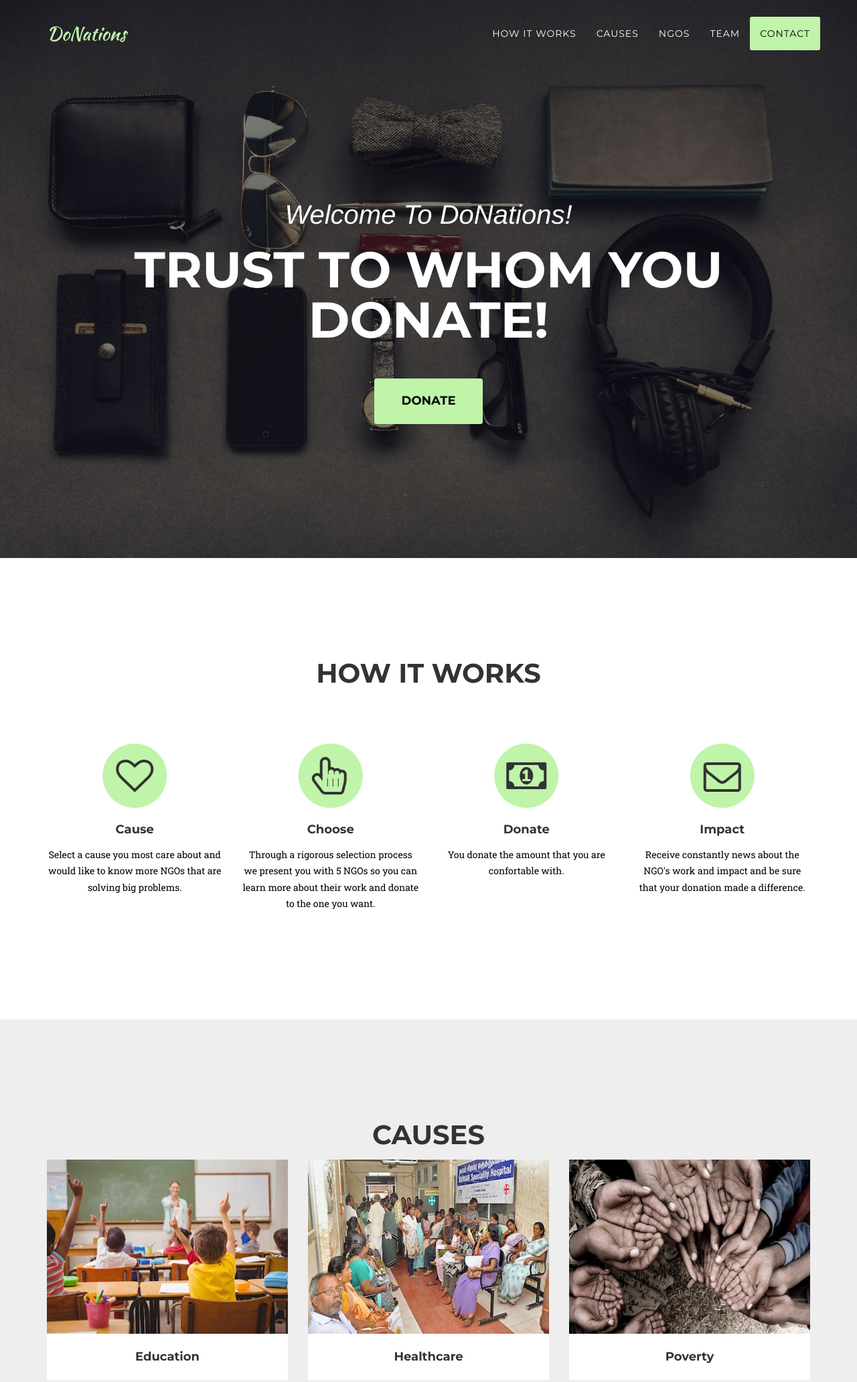
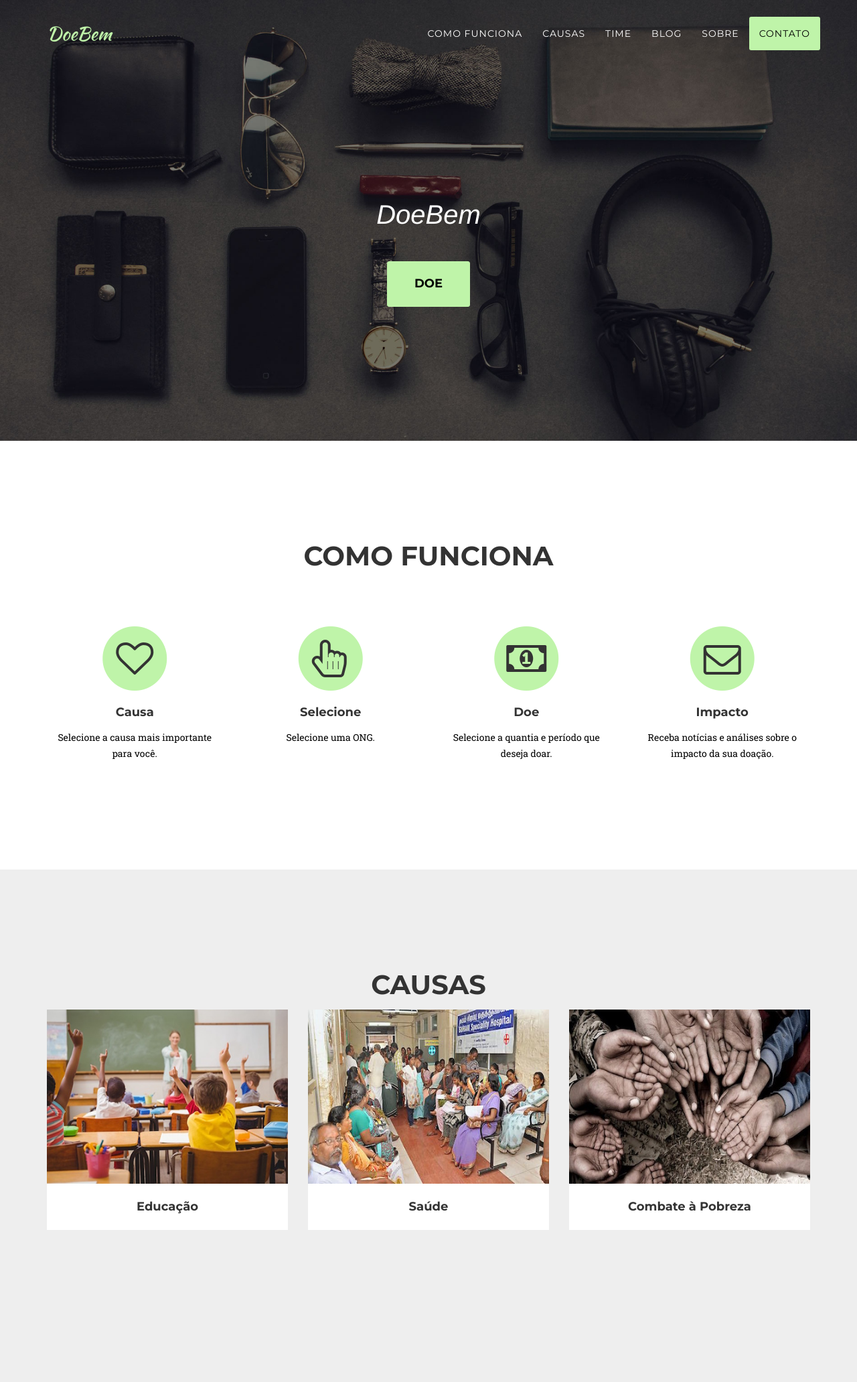
Before and after one commit to guipsamora/doebem.org, a website: page index.html in a window 1280 px wide. Shown: the top 2063 px of the page at 67% size. Drawn offline with nearby package versions, Linux system fonts and the light colour scheme; a web font is replaced by a local one.

Commit message:
Traducao para portugues e algumas adequacoes

```diff
--- a/index.html
+++ b/index.html
@@ -9,7 +9,7 @@
     <meta name="description" content="">
     <meta name="author" content="">
 
-    <title>Agency - Start Bootstrap Theme</title>
+    <title>DoeBem</title>
 
     <!-- Bootstrap Core CSS -->
     <link href="vendor/bootstrap/css/bootstrap.min.css" rel="stylesheet">
@@ -43,7 +43,7 @@
                 <button type="button" class="navbar-toggle" data-toggle="collapse" data-target="#bs-example-navbar-collapse-1">
                     <span class="sr-only">Toggle navigation</span> Menu <i class="fa fa-bars"></i>
                 </button>
-                <a class="navbar-brand page-scroll" href="#page-top">DoNations</a>
+                <a class="navbar-brand page-scroll" href="#page-top">DoeBem</a>
             </div>
 
             <!-- Collect the nav links, forms, and other content for toggling -->
@@ -53,19 +53,25 @@
                         <a href="#page-top"></a>
                     </li>
                     <li>
-                        <a class="page-scroll" href="#services">How it works</a>
+                        <a class="page-scroll" href="#services">Como Funciona</a>
                     </li>
                     <li>
-                        <a class="page-scroll" href="#portfolio">Causes</a>
+                        <a class="page-scroll" href="#portfolio">Causas</a>
+                    </li>
+<!--                     <li>
+                        <a class="page-scroll" href="#about">ONGs</a> <a class="page-scroll" href="#about">Research</a>
+                    </li> -->
+                    <li>
+                        <a class="page-scroll" href="#team">Time</a>
                     </li>
                     <li>
-                        <a class="page-scroll" href="#about">NGOs</a> <!-- <a class="page-scroll" href="#about">Research</a>  -->
+                        <a class="page-scroll" href="https://doebem.wordpress.com/" target="_blank">Blog</a>
                     </li>
                     <li>
-                        <a class="page-scroll" href="#team">Team</a>
+                        <a class="page-scroll" href="#sobre">Sobre</a>
                     </li>
                     <li>
-                        <a class="page-scroll" href="#contact">Contact</a>
+                        <a class="page-scroll" href="#contact">Contato</a>
                     </li>
                 </ul>
             </div>
@@ -78,9 +84,9 @@
     <header>
         <div class="container">
             <div class="intro-text">
-                <div class="intro-lead-in">Welcome To DoNations!</div>
-                <div class="intro-heading">Trust to whom you donate!</div>
-                <a href="#services" class="page-scroll btn btn-xl">Donate</a>
+                <div class="intro-lead-in">DoeBem</div>
+                <div class="intro-heading"></div>
+                <a href="#services" class="page-scroll btn btn-xl">Doe</a>
             </div>
         </div>
     </header>
@@ -90,7 +96,7 @@
         <div class="container">
             <div class="row">
                 <div class="col-lg-12 text-center">
-                    <h2 class="section-heading">How it works</h2>
+                    <h2 class="section-heading">Como Funciona</h2>
                     <h3 class="section-subheading text-muted"></h3>
                 </div>
             </div>
@@ -100,32 +106,33 @@
                         <i class="fa fa-circle fa-stack-2x text-primary"></i>
                         <i class="fa fa-heart-o fa-stack-1x"></i>
                     </span>
-                    <h4 class="service-heading">Cause</h4>
-                    <p class="text-muted">Select a cause you most care about and would like to know more NGOs that are solving big problems.</p>
+                    <h4 class="service-heading">Causa</h4>
+                    <p class="text-muted">Selecione a causa mais importante para você.</p>
                 </div>
                 <div class="col-md-3">
                     <span class="fa-stack fa-4x">
                         <i class="fa fa-circle fa-stack-2x text-primary"></i>
                         <i class="fa fa-hand-pointer-o fa-stack-1x"></i>
                     </span>
-                    <h4 class="service-heading">Choose</h4>
-                    <p class="text-muted">Through a rigorous selection process we present you with 5 NGOs so you can learn more about their work and donate to the one you want.</p>
+                    <h4 class="service-heading">Selecione</h4>
+<!--                     <p class="text-muted">Through a rigorous selection process we present you with 5 ONGs so you can learn more about their work.</p> -->
+                    <p class="text-muted">Selecione uma ONG.</p>
                 </div>
                 <div class="col-md-3">
                     <span class="fa-stack fa-4x">
                         <i class="fa fa-circle fa-stack-2x text-primary"></i>
                         <i class="fa fa-money fa-stack-1x "></i>
                     </span>
-                    <h4 class="service-heading">Donate</h4>
-                    <p class="text-muted">You donate the amount that you are confortable with.</p>
+                    <h4 class="service-heading">Doe</h4>
+                    <p class="text-muted">Selecione a quantia e período que deseja doar.</p>
                 </div>
                 <div class="col-md-3">
                     <span class="fa-stack fa-4x">
                         <i class="fa fa-circle fa-stack-2x text-primary"></i>
                         <i class="fa fa-envelope-o fa-stack-1x"></i>
                     </span>
-                    <h4 class="service-heading">Impact</h4>
-                    <p class="text-muted">Receive constantly news about the NGO's work and impact and be sure that your donation made a difference.</p>
+                    <h4 class="service-heading">Impacto</h4>
+                    <p class="text-muted">Receba notícias e análises sobre o impacto da sua doação.</p>
                 </div>
 
             </div>
@@ -137,7 +144,7 @@
         <div class="container">
             <div class="row">
                 <div class="col-lg-12 text-center">
-                    <h2 class="section-heading">Causes</h2>
+                    <h2 class="section-heading">Causas</h2>
                     <!-- <h3 class="section-subheading text-muted">Lorem ipsum dolor sit amet consectetur.</h3> -->
                 </div>
             </div>
@@ -152,7 +159,7 @@
                         <img src="img/portfolio/education.jpg" class="img-responsive" alt="">
                     </a>
                     <div class="portfolio-caption">
-                        <h4>Education</h4>
+                        <h4>Educação</h4>
                         <!-- <p class="text-muted">Education</p> -->
                     </div>
                 </div>
@@ -166,7 +173,7 @@
                         <img src="img/portfolio/healthcare.png" class="img-responsive" alt="">
                     </a>
                     <div class="portfolio-caption">
-                        <h4>Healthcare</h4>
+                        <h4>Saúde</h4>
                         <!-- <p class="text-muted">Healthcare</p> -->
                     </div>
                 </div>
@@ -180,11 +187,11 @@
                         <img src="img/portfolio/poverty.png" class="img-responsive" alt="">
                     </a>
                     <div class="portfolio-caption">
-                        <h4>Poverty</h4>
+                        <h4>Combate à Pobreza</h4>
                         <!-- <p class="text-muted">Poverty</p> -->
                     </div>
                 </div>
-                <div class="col-md-4 col-sm-6 portfolio-item">
+<!--                 <div class="col-md-4 col-sm-6 portfolio-item">
                     <a href="#portfolioModal4" class="portfolio-link" data-toggle="modal">
                         <div class="portfolio-hover">
                             <div class="portfolio-hover-content">
@@ -195,10 +202,10 @@
                     </a>
                     <div class="portfolio-caption">
                         <h4>Environment</h4>
-                        <!-- <p class="text-muted">Environment</p> -->
+                        <p class="text-muted">Environment</p>
                     </div>
-                </div>
-                <div class="col-md-4 col-sm-6 portfolio-item">
+                </div> -->
+<!--                 <div class="col-md-4 col-sm-6 portfolio-item">
                     <a href="#portfolioModal5" class="portfolio-link" data-toggle="modal">
                         <div class="portfolio-hover">
                             <div class="portfolio-hover-content">
@@ -209,10 +216,10 @@
                     </a>
                     <div class="portfolio-caption">
                         <h4>Women Empowerment</h4>
-                        <!-- <p class="text-muted">Women Empowerment</p> -->
+                        <p class="text-muted">Women Empowerment</p>
                     </div>
-                </div>
-                <div class="col-md-4 col-sm-6 portfolio-item">
+                </div> -->
+<!--                 <div class="col-md-4 col-sm-6 portfolio-item">
                     <a href="#portfolioModal6" class="portfolio-link" data-toggle="modal">
                         <div class="portfolio-hover">
                             <div class="portfolio-hover-content">
@@ -223,21 +230,21 @@
                     </a>
                     <div class="portfolio-caption">
                         <h4>Animal Care</h4>
-                        <!-- <p class="text-muted">Animal Care</p> -->
+                        <p class="text-muted">Animal Care</p>
                     </div>
-                </div>
+                </div> -->
             </div>
         </div>
     </section>
 
-    <!-- About Section -->
-    <section id="about">
+<!-- About Section -->
+<!--     <section id="about">
         <div class="container">
             <div class="row">
                 <div class="col-lg-12 text-center">
-                    <h2 class="section-heading">NGOs</h2>
+                    <h2 class="section-heading">ONGs</h2> -->
                     <!-- <h3 class="section-subheading text-muted">Lorem ipsum dolor sit amet consectetur.</h3> -->
-                </div>
+<!--                 </div>
             </div>
             <div class="row">
                 <div class="col-lg-12">
@@ -309,14 +316,14 @@
                 </div>
             </div>
         </div>
-    </section>
+    </section> -->
 
     <!-- Team Section -->
     <section id="team" class="bg-light-gray">
         <div class="container">
             <div class="row">
                 <div class="col-lg-12 text-center">
-                    <h2 class="section-heading">Our Amazing Team</h2>
+                    <h2 class="section-heading">Time</h2>
                     <!-- <h3 class="section-subheading text-muted">Lorem ipsum dolor sit amet consectetur.</h3> -->
                 </div>
             </div>
@@ -407,8 +414,8 @@
         <div class="container">
             <div class="row">
                 <div class="col-lg-12 text-center">
-                    <h2 class="section-heading">Contact Us</h2>
-                    <h3 class="section-subheading text-muted">Lorem ipsum dolor sit amet consectetur.</h3>
+                    <h2 class="section-heading">Contato</h2>
+                    <!-- <h3 class="section-subheading text-muted">Lorem ipsum dolor sit amet consectetur.</h3> -->
                 </div>
             </div>
             <div class="row">
@@ -417,28 +424,28 @@
                         <div class="row">
                             <div class="col-md-6">
                                 <div class="form-group">
-                                    <input type="text" class="form-control" placeholder="Your Name *" id="name" required data-validation-required-message="Please enter your name.">
+                                    <input type="text" class="form-control" placeholder="Nome *" id="name" required data-validation-required-message="Por favor coloque seu nome.">
                                     <p class="help-block text-danger"></p>
                                 </div>
                                 <div class="form-group">
-                                    <input type="email" class="form-control" placeholder="Your Email *" id="email" required data-validation-required-message="Please enter your email address.">
+                                    <input type="email" class="form-control" placeholder="Email *" id="email" required data-validation-required-message="Por favor coloque seu email.">
                                     <p class="help-block text-danger"></p>
                                 </div>
                                 <div class="form-group">
-                                    <input type="tel" class="form-control" placeholder="Your Phone *" id="phone" required data-validation-required-message="Please enter your phone number.">
+                                    <input type="tel" class="form-control" placeholder="Telefone *" id="phone" required data-validation-required-message="Por favor coloque seu telefone.">
                                     <p class="help-block text-danger"></p>
                                 </div>
                             </div>
                             <div class="col-md-6">
                                 <div class="form-group">
-                                    <textarea class="form-control" placeholder="Your Message *" id="message" required data-validation-required-message="Please enter a message."></textarea>
+                                    <textarea class="form-control" placeholder="Mensagem *" id="message" required data-validation-required-message="Por favor coloque sua mensagem."></textarea>
                                     <p class="help-block text-danger"></p>
                                 </div>
                             </div>
                             <div class="clearfix"></div>
                             <div class="col-lg-12 text-center">
                                 <div id="success"></div>
-                                <button type="submit" class="btn btn-xl">Send Message</button>
+                                <button type="submit" class="btn btn-xl">Envie</button>
                             </div>
                         </div>
                     </form>
@@ -451,10 +458,11 @@
         <div class="container">
             <div class="row">
                 <div class="col-md-4">
-                    <span class="copyright">Copyright &copy; DoNations 2016</span>
+                    <span class="copyright">Copyright &copy; DoeBem 2016</span>
                 </div>
                 <div class="col-md-4">
                     <ul class="list-inline social-buttons">
+                    <!-- PUT THE LINKS -->
                         <li><a href="#"><i class="fa fa-twitter"></i></a>
                         </li>
                         <li><a href="#"><i class="fa fa-facebook"></i></a>
@@ -467,7 +475,7 @@
                     <ul class="list-inline quicklinks">
                         <li><a href="#">Privacy Policy</a>
                         </li>
-                        <li><a href="#">Terms of Use</a>
+                        <li><a href="#">Termos de Uso</a>
                         </li>
                     </ul>
                 </div>
@@ -493,7 +501,7 @@
                         <div class="col-lg-8 col-lg-offset-2">
                             <div class="modal-body">
                                 <!-- Project Details Go Here -->
-                                <h2>Education</h2>
+                                <h2>Educação</h2>
                                 <p class="item-intro text-muted">Lorem ipsum dolor sit amet consectetur.</p>
                                 <img class="img-responsive img-centered" src="img/portfolio/roundicons-free.png" alt="">
                                 <p>Use this area to describe your project. Lorem ipsum dolor sit amet, consectetur adipisicing elit. Est blanditiis dolorem culpa incidunt minus dignissimos deserunt repellat aperiam quasi sunt officia expedita beatae cupiditate, maiores repudiandae, nostrum, reiciendis facere nemo!</p>
@@ -527,7 +535,7 @@
                     <div class="row">
                         <div class="col-lg-8 col-lg-offset-2">
                             <div class="modal-body">
-                                <h2>Healthcare</h2>
+                                <h2>Saúde</h2>
                                 <p class="item-intro text-muted">Lorem ipsum dolor sit amet consectetur.</p>
                                 <img class="img-responsive img-centered" src="img/portfolio/startup-framework-preview.png" alt="">
                                 <p><a href="http://designmodo.com/startup/?u=787">Startup Framework</a> is a website builder for professionals. Startup Framework contains components and complex blocks (PSD+HTML Bootstrap themes and templates) which can easily be integrated into almost any design. All of these components are made in the same style, and can easily be integrated into projects, allowing you to create hundreds of solutions for your future projects.</p>
@@ -556,7 +564,7 @@
                         <div class="col-lg-8 col-lg-offset-2">
                             <div class="modal-body">
                                 <!-- Project Details Go Here -->
-                                <h2>Poverty</h2>
+                                <h2>Combate à Pobreza</h2>
                                 <p class="item-intro text-muted">Lorem ipsum dolor sit amet consectetur.</p>
                                 <img class="img-responsive img-centered" src="img/portfolio/treehouse-preview.png" alt="">
                                 <p>Treehouse is a free PSD web template built by <a href="https://www.behance.net/MathavanJaya">Mathavan Jaya</a>. This is bright and spacious design perfect for people or startup companies looking to showcase their apps or other projects.</p>
@@ -571,7 +579,7 @@
     </div>
 
     <!-- Portfolio Modal 4 -->
-    <div class="portfolio-modal modal fade" id="portfolioModal4" tabindex="-1" role="dialog" aria-hidden="true">
+<!--     <div class="portfolio-modal modal fade" id="portfolioModal4" tabindex="-1" role="dialog" aria-hidden="true">
         <div class="modal-dialog">
             <div class="modal-content">
                 <div class="close-modal" data-dismiss="modal">
@@ -583,9 +591,9 @@
                 <div class="container">
                     <div class="row">
                         <div class="col-lg-8 col-lg-offset-2">
-                            <div class="modal-body">
+                            <div class="modal-body"> -->
                                 <!-- Project Details Go Here -->
-                                <h2>Environment</h2>
+                                <!-- <h2>Environment</h2>
                                 <p class="item-intro text-muted">Lorem ipsum dolor sit amet consectetur.</p>
                                 <img class="img-responsive img-centered" src="img/portfolio/golden-preview.png" alt="">
                                 <p>Start Bootstrap's Agency theme is based on Golden, a free PSD website template built by <a href="https://www.behance.net/MathavanJaya">Mathavan Jaya</a>. Golden is a modern and clean one page web template that was made exclusively for Best PSD Freebies. This template has a great portfolio, timeline, and meet your team sections that can be easily modified to fit your needs.</p>
@@ -597,10 +605,10 @@
                 </div>
             </div>
         </div>
-    </div>
+    </div> -->
 
     <!-- Portfolio Modal 5 -->
-    <div class="portfolio-modal modal fade" id="portfolioModal5" tabindex="-1" role="dialog" aria-hidden="true">
+<!--     <div class="portfolio-modal modal fade" id="portfolioModal5" tabindex="-1" role="dialog" aria-hidden="true">
         <div class="modal-dialog">
             <div class="modal-content">
                 <div class="close-modal" data-dismiss="modal">
@@ -612,9 +620,9 @@
                 <div class="container">
                     <div class="row">
                         <div class="col-lg-8 col-lg-offset-2">
-                            <div class="modal-body">
+                            <div class="modal-body"> -->
                                 <!-- Project Details Go Here -->
-                                <h2>Women Empowerment</h2>
+<!--                                 <h2>Women Empowerment</h2>
                                 <p class="item-intro text-muted">Lorem ipsum dolor sit amet consectetur.</p>
                                 <img class="img-responsive img-centered" src="img/portfolio/escape-preview.png" alt="">
                                 <p>Escape is a free PSD web template built by <a href="https://www.behance.net/MathavanJaya">Mathavan Jaya</a>. Escape is a one page web template that was designed with agencies in mind. This template is ideal for those looking for a simple one page solution to describe your business and offer your services.</p>
@@ -626,10 +634,10 @@
                 </div>
             </div>
         </div>
-    </div>
+    </div> -->
 
     <!-- Portfolio Modal 6 -->
-    <div class="portfolio-modal modal fade" id="portfolioModal6" tabindex="-1" role="dialog" aria-hidden="true">
+<!--     <div class="portfolio-modal modal fade" id="portfolioModal6" tabindex="-1" role="dialog" aria-hidden="true">
         <div class="modal-dialog">
             <div class="modal-content">
                 <div class="close-modal" data-dismiss="modal">
@@ -641,9 +649,9 @@
                 <div class="container">
                     <div class="row">
                         <div class="col-lg-8 col-lg-offset-2">
-                            <div class="modal-body">
+                            <div class="modal-body"> -->
                                 <!-- Project Details Go Here -->
-                                <h2>Animal Care</h2>
+<!--                                 <h2>Animal Care</h2>
                                 <p class="item-intro text-muted">Lorem ipsum dolor sit amet consectetur.</p>
                                 <img class="img-responsive img-centered" src="img/portfolio/dreams-preview.png" alt="">
                                 <p>Dreams is a free PSD web template built by <a href="https://www.behance.net/MathavanJaya">Mathavan Jaya</a>. Dreams is a modern one page web template designed for almost any purpose. It’s a beautiful template that’s designed with the Bootstrap framework in mind.</p>
@@ -655,7 +663,7 @@
                 </div>
             </div>
         </div>
-    </div>
+    </div> -->
 
     <!-- jQuery -->
     <script src="vendor/jquery/jquery.min.js"></script>
```
